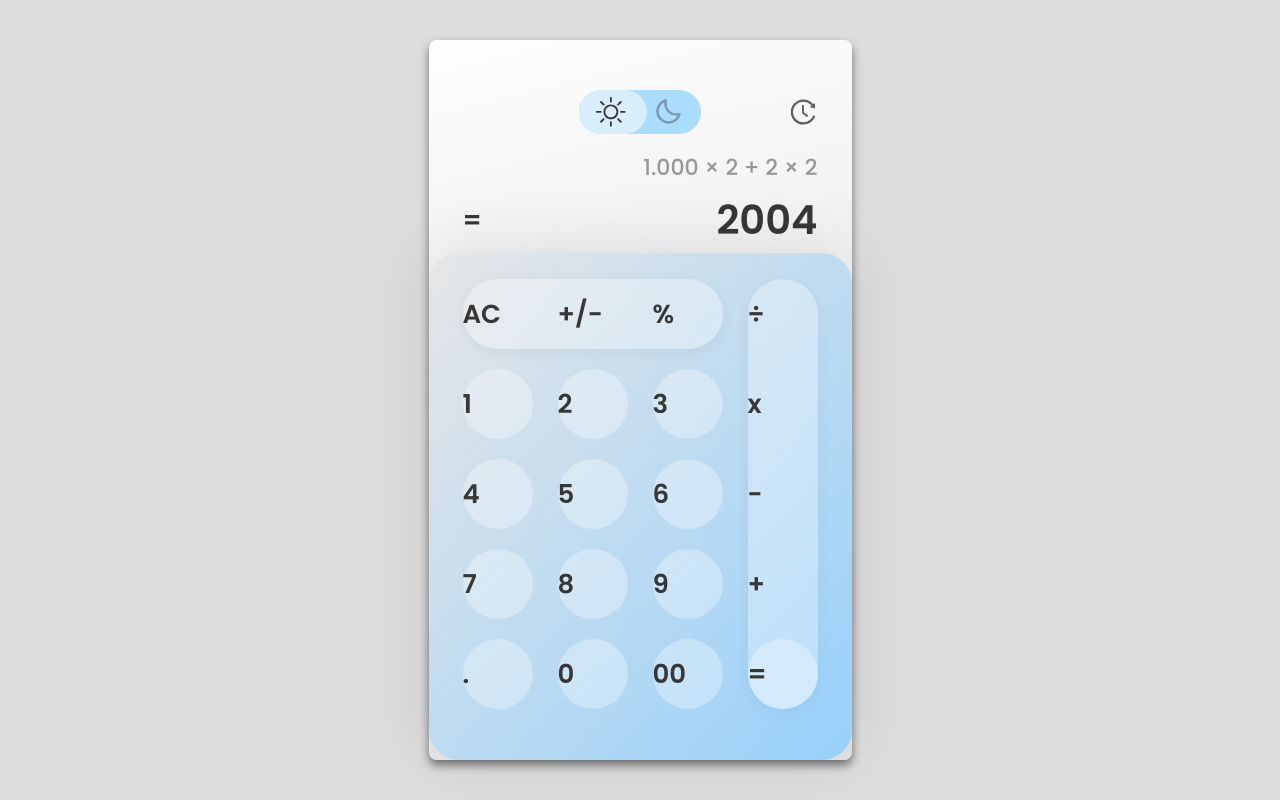
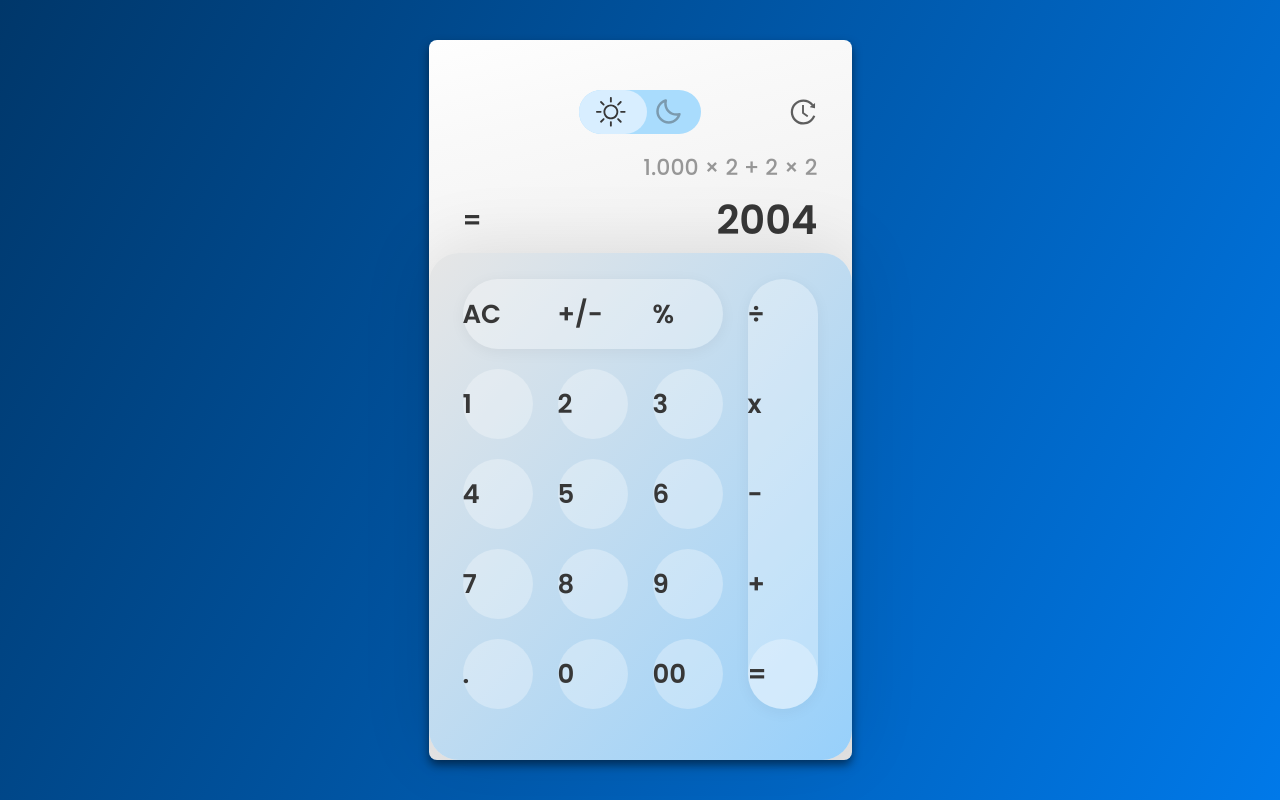
Before and after one commit to hristianivanov/modern-calculator, a React (Vite) app: page / in a window 1280 px wide. Built offline with nearby package versions, Linux system fonts and the light colour scheme.

Commit message:
Change background color

```diff
--- a/src/index.css
+++ b/src/index.css
@@ -32,7 +32,7 @@
 }
 
 body {
-  background: #ddd;
+  background: linear-gradient(117deg, #00376A 0%, #0079E9 100%);;
 }
 
 body::-webkit-scrollbar {
```
